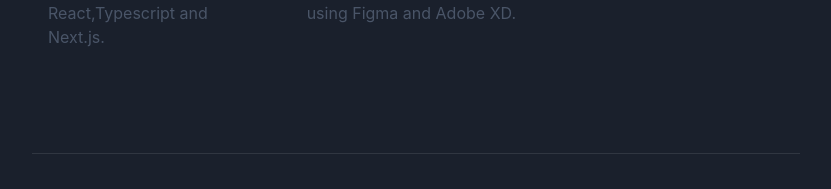
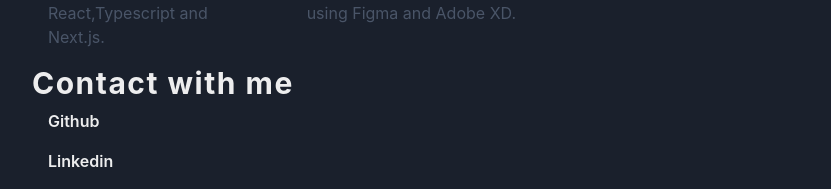
Before and after one commit to xokacar/KharjWebsiteProject, a Next.js app in the folder WebsiteFolder/kharj-website/: page / in a window 1280 px wide. Shown: the part 743-932 px from the top of the page, without its empty margins (224-1055 px from the left). Built offline with nearby package versions, Linux system fonts and the light colour scheme.

Commit message:
Feat:#kjWEB-11/ * Contact section created and added to homepage

```diff
--- /dev/null
+++ b/WebsiteFolder/kharj-website/components/contact/contact.tsx
@@ -0,0 +1,43 @@
+import { Link,Heading,List,ListItem,Text,Button } from "@chakra-ui/react";
+import React from "react";
+import { Section } from '../layout/section';
+export const Contact = () => {
+    return (
+        <Section delay={0.4}>
+        <React.Fragment>
+        <Heading as='h1' size='lg' letterSpacing='wider'>
+        Contact with me
+        </Heading>
+        <List>
+            <ListItem>
+                <Link href='https://www.github.com/okaykacar' target='_blank'>
+                <Button
+                variant="ghost"
+              >
+                    <Text lineHeight='taller'>Github</Text>
+                    </Button>
+                    </Link>
+            </ListItem>
+            <ListItem>
+                <Link href='https://www.linkedin.com/in/okaykacar' target='_blank'>
+                <Button
+                variant="ghost"
+              >
+                <Text lineHeight='taller'>Linkedin</Text>
+                </Button>
+                    </Link>
+            </ListItem>
+            <ListItem>
+                <Link href='https://www.instagram.com/okaykacar_' target='_blank'>
+                <Button
+                variant="ghost"
+              >
+                <Text lineHeight='taller'>Instagram</Text>
+                </Button>
+                    </Link>
+            </ListItem>
+        </List>
+        </React.Fragment>
+        </Section>
+    );
+};
--- a/WebsiteFolder/kharj-website/components/homepage-content/HomepageContent.tsx
+++ b/WebsiteFolder/kharj-website/components/homepage-content/HomepageContent.tsx
@@ -9,6 +9,7 @@ import { AvatarImage } from '../avatar-image/Avatar-Image';
 import { Section } from '../layout/section';
 import { Bio }  from '../Bio/bio';
 import  {ILove} from '../i-love/ILove';
+import { Contact } from '../contact/contact';
 
 
 export const HomepageContent = () => {
@@ -57,6 +58,7 @@ export const HomepageContent = () => {
 		<React.Fragment>
 			<Bio />
 			<ILove />
+			<Contact />
 		</React.Fragment>
 		</Section>
 	);
```
